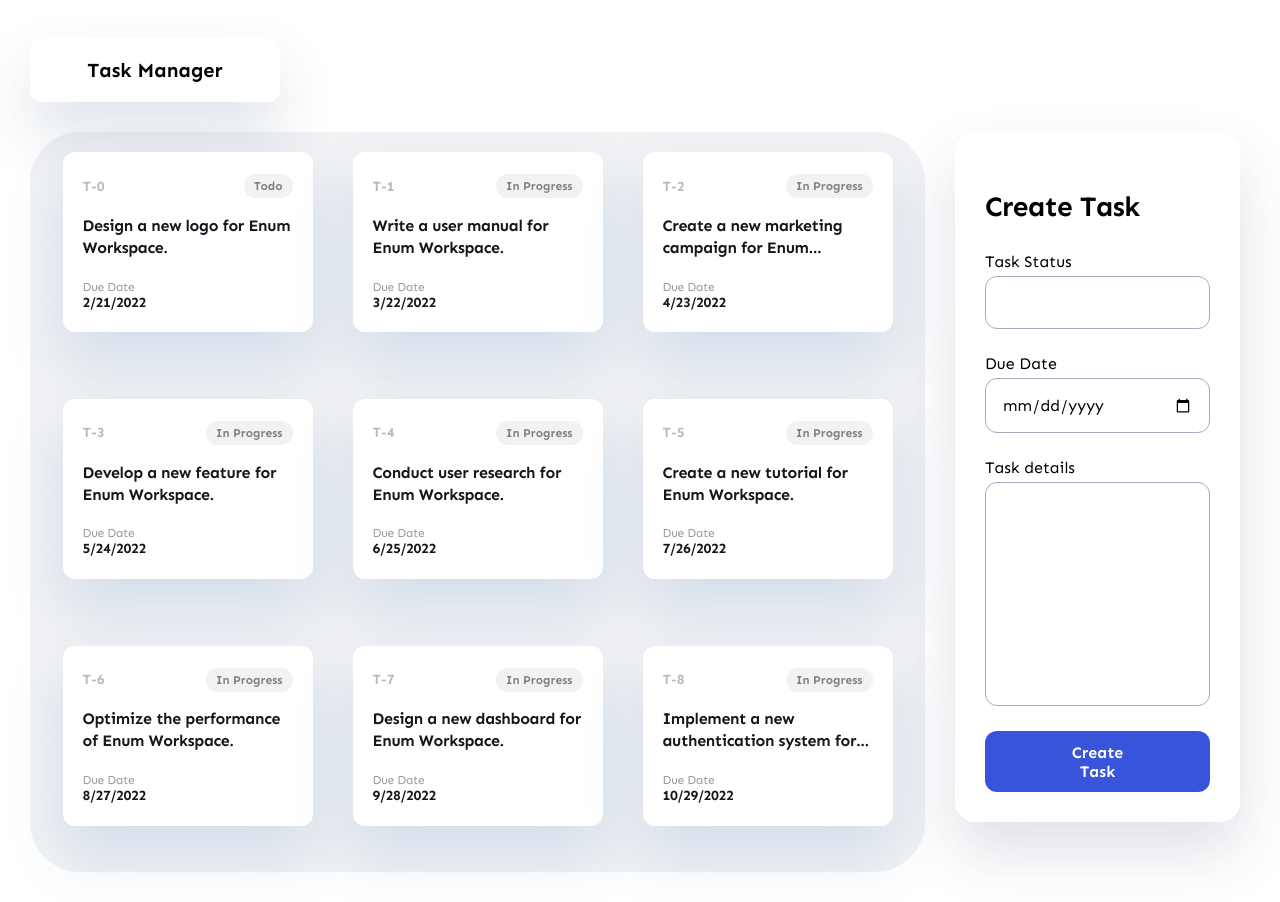
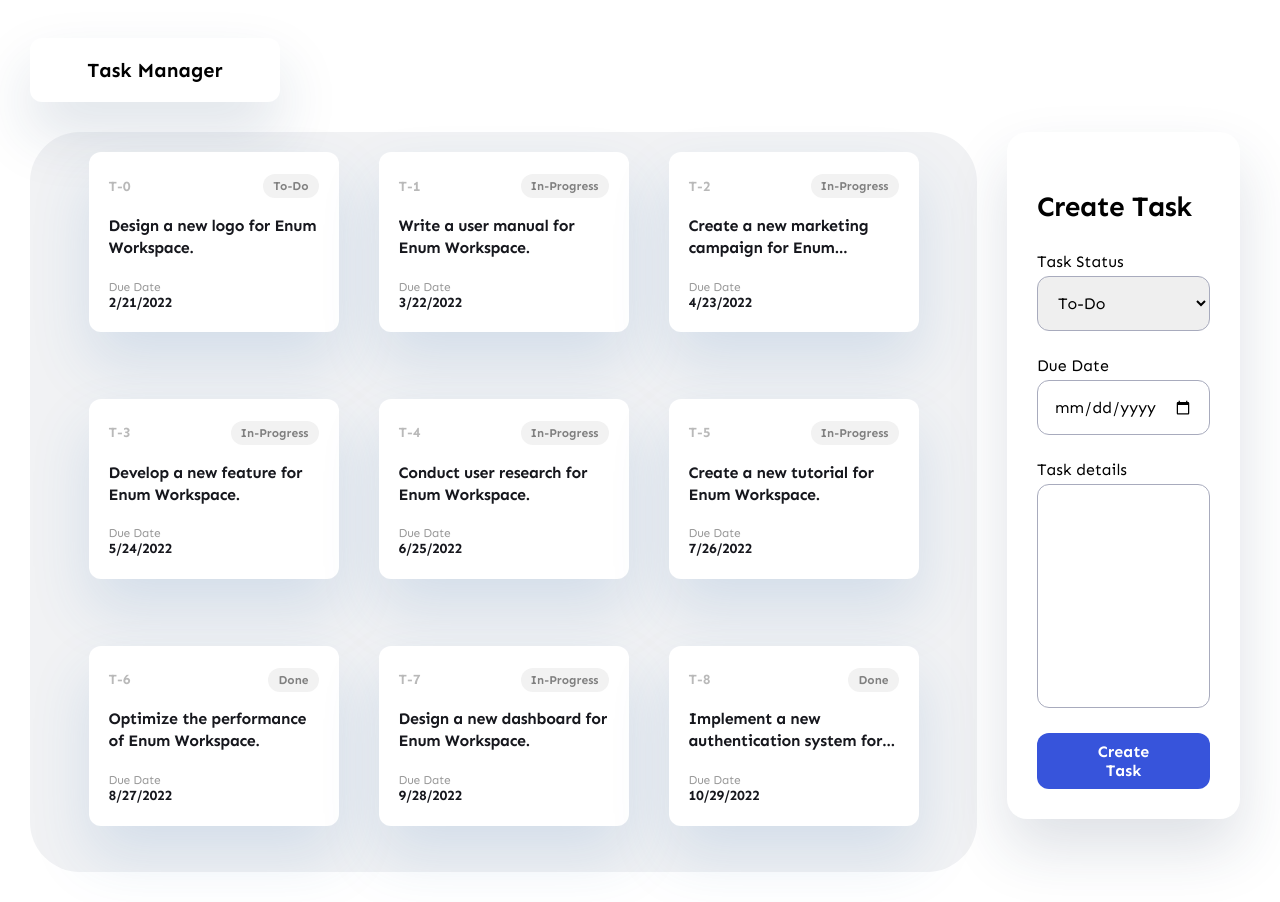
Before and after one commit to DANIEL886886/Sprint16, a React (Create React App) app in the folder ex1/TaskManager/: page / in a window 1280 px wide. Built offline with nearby package versions, Linux system fonts and the light colour scheme.

Commit message:
1. added status choice list for TaskForm & TaskCard / 2. added synced local storage in the data.jsx file / 3. added functionality to edit both status & task msg

```diff
--- a/ex1/TaskManager/package.json
+++ b/ex1/TaskManager/package.json
@@ -10,6 +10,7 @@
     "react": "^18.2.0",
     "react-dom": "^18.2.0",
     "react-scripts": "^5.0.1",
+    "uuid": "^10.0.0",
     "web-vitals": "^2.1.4"
   },
   "scripts": {
--- a/ex1/TaskManager/src/App.jsx
+++ b/ex1/TaskManager/src/App.jsx
@@ -1,17 +1,63 @@
 import "./App.css";
-import React, {useState} from "react";
-import { data } from "./components/AppData/Data";
+import React, { useState, useEffect } from "react";
+import { data as initialData } from "./components/AppData/Data";
 import TaskCard from "./components/TaskCard/TaskCard";
 import TaskForm from "./components/TaskForm/TaskForm";
 
+// Helper functions to handle localStorage
+const loadTasksFromLocalStorage = () => {
+	const tasks = localStorage.getItem("tasks");
+	return tasks
+		? JSON.parse(tasks, (key, value) => {
+				// Revive Date objects
+				if (key === "dueDate") return new Date(value);
+				return value;
+		  })
+		: initialData;
+};
+
+const saveTasksToLocalStorage = (tasks) => {
+	localStorage.setItem("tasks", JSON.stringify(tasks));
+};
+
+// Custom ID generator
+const generateTaskId = (taskList) => {
+	const maxId = taskList.reduce((max, task) => {
+		const taskId = parseInt(task.id.split("-")[1], 10);
+		return taskId > max ? taskId : max;
+	}, 0);
+	return `T-${maxId + 1}`;
+};
+
 function App() {
-const [taskList, setTaskList] = useState(data);
+	const [taskList, setTaskList] = useState(loadTasksFromLocalStorage);
+	const [counter, setCounter] = useState(loadTasksFromLocalStorage().length);
+
+	useEffect(() => {
+		saveTasksToLocalStorage(taskList);
+	}, [taskList]);
 
 	const onDeleteTask = (id) => {
-  setTaskList(taskList.filter((task) => task.id !== id));
+		setTaskList((prevState) => {
+			const newTaskList = prevState.filter((task) => task.id !== id);
+			setCounter(newTaskList.length);
+			return newTaskList.map((task, index) => ({
+				...task,
+				id: `T-${index + 1}`,
+			}));
+		});
 	};
 
-const onEditTask = (id, updatedTaskDetails) => {
+	const addNewTask = (formData) => {
+		const dueDate = new Date(formData.dueDate);
+		setTaskList((prevState) => [
+			...prevState,
+			{ ...formData, dueDate, id: `T-${prevState.length + 1}` },
+		]);
+		setCounter((prevState) => prevState + 1);
+	};
+
+	const onEditTask = (id, updatedTaskDetails, updatedTaskStatus) => {
 		if (!updatedTaskDetails.trim()) {
 			console.error("Cannot update task with empty details");
 			return;
@@ -19,24 +65,15 @@ const onEditTask = (id, updatedTaskDetails) => {
 		setTaskList((prevState) =>
 			prevState.map((task) => {
 				if (task.id === id) {
-				return { ...task, details: updatedTaskDetails };
+					return {
+						...task,
+						details: updatedTaskDetails,
+						status: updatedTaskStatus,
+					};
 				}
 				return task;
 			})
 		);
-};
-
-const addNewTask = (formData) => {
- // console.log("task from APP.js: ", formData);
- setTaskList((prevState) => [
-   ...prevState,
-  {
-   ...formData,
-  dueDate: new Date(formData.dueDate),
-  id: "T-" + prevState.length,
-  },
-]);
-// console.log(setTaskList);
 	};
 
 	const [focusTaskId, setFocusTaskId] = useState("");
@@ -44,15 +81,15 @@ const [focusTaskId, setFocusTaskId] = useState("");
 	return (
 		<div className="app-container">
 			<div className="app-content">
-  {taskList.map((props, index) => (
+				{taskList.map((task) => (
 					<TaskCard
-   isFocused={focusTaskId === props.id}
-   markAsFocus={() => setFocusTaskId(props.id)}
-   key={index}
-   id={props.id}
-   status={props.status}
-   details={props.details}
-   dueDate={props.dueDate}
+						isFocused={focusTaskId === task.id}
+						markAsFocus={() => setFocusTaskId(task.id)}
+						key={task.id} // Use unique id as key
+						id={task.id}
+						status={task.status}
+						details={task.details}
+						dueDate={task.dueDate} // Pass Date object directly
 						onDeleteTask={onDeleteTask}
 						onEditTask={onEditTask}
 					/>
--- a/ex1/TaskManager/src/components/AppData/Data.jsx
+++ b/ex1/TaskManager/src/components/AppData/Data.jsx
@@ -4,55 +4,55 @@ export const data = [
 	{
 		id: "T-0",
 		details: "Design a new logo for Enum Workspace.",
-		status: "Todo",
+		status: "To-Do",
 		dueDate: new Date(2022, 1, 21),
 	},
 	{
 		id: "T-1",
 		details: "Write a user manual for Enum Workspace.",
-		status: "In Progress",
+		status: "In-Progress",
 		dueDate: new Date(2022, 2, 22),
 	},
 	{
 		id: "T-2",
 		details: "Create a new marketing campaign for Enum Workspace.",
-		status: "In Progress",
+		status: "In-Progress",
 		dueDate: new Date(2022, 3, 23),
 	},
 	{
 		id: "T-3",
 		details: "Develop a new feature for Enum Workspace.",
-		status: "In Progress",
+		status: "In-Progress",
 		dueDate: new Date(2022, 4, 24),
 	},
 	{
 		id: "T-4",
 		details: "Conduct user research for Enum Workspace.",
-		status: "In Progress",
+		status: "In-Progress",
 		dueDate: new Date(2022, 5, 25),
 	},
 	{
 		id: "T-5",
 		details: "Create a new tutorial for Enum Workspace.",
-		status: "In Progress",
+		status: "In-Progress",
 		dueDate: new Date(2022, 6, 26),
 	},
 	{
 		id: "T-6",
 		details: "Optimize the performance of Enum Workspace.",
-		status: "In Progress",
+		status: "Done",
 		dueDate: new Date(2022, 7, 27),
 	},
 	{
 		id: "T-7",
 		details: "Design a new dashboard for Enum Workspace.",
-		status: "In Progress",
+		status: "In-Progress",
 		dueDate: new Date(2022, 8, 28),
 	},
 	{
 		id: "T-8",
 		details: "Implement a new authentication system for Enum Workspace.",
-		status: "In Progress",
+		status: "Done",
 		dueDate: new Date(2022, 9, 29),
 	},
 ];
--- a/ex1/TaskManager/src/components/TaskCard/TaskCard.css
+++ b/ex1/TaskManager/src/components/TaskCard/TaskCard.css
@@ -19,7 +19,9 @@
   height:60px;
   width: 200px;
   max-height: 60px;
+  min-height: 60px;
   max-width: 200px;
+  min-width: 200px;
   display: block;
   padding: 0px 0px;
   background: #fdfdfd;
@@ -31,6 +33,25 @@
   border-color: #00000000;
   outline: none;
 }
+
+/* .card-header textarea {
+  height:20px;
+  width: 170px;
+  max-height: 20px;
+  min-height: 20px;
+  max-width: 170px;
+  min-width: 170px;
+  display: block;
+  padding: 0px 0px;
+  background: #fdfdfd;
+  border-color: #00000000;
+  color:#16171d;
+  }
+
+.card-header textarea:focus {
+  border-color: #00000000;
+  outline: none;
+} */
 
 .card-header {
   display: flex;
@@ -121,3 +142,37 @@
   border-style: solid;
   animation: border-animation 2s linear infinite;
 }
+
+.card-header select {
+  appearance: none;
+  background-color: #fff !important;
+  border: 1px solid #ddd;
+  border-radius: 5px;
+  padding: 0px 4px ;
+  width: 170px;
+  height: 20px;
+  cursor: pointer;
+}
+
+.card-header select:focus {
+  outline: none;
+  border-color: #0105fc;
+  border-width: 2px;
+  box-shadow: 0 0 10px rgba(0, 0, 0, 0.1);
+}
+
+.card-header select option {
+  padding: 10px;
+}
+
+.card-header select option:hover {
+  background-color: #f0f0f0;
+}
+
+.card-header select option:selected {
+  background-color: #ddd;
+}
+
+.card-header select option.selected {
+  background-color: #dcdcfc;; /* Change background color of selected option */
+}
--- a/ex1/TaskManager/src/components/TaskCard/TaskCard.jsx
+++ b/ex1/TaskManager/src/components/TaskCard/TaskCard.jsx
@@ -4,7 +4,6 @@ import DateContainer from "../DateContainer/DateContainer";
 import React, { useState } from "react";
 
 function TaskCard(props) {
-	const [taskId, setTaskId] = useState(props.id);
 	const [isEditMode, setIsEditMode] = useState(false);
 	const [editedTaskDetails, setEditedTaskDetails] = useState(props.details);
 	const [editedTaskStatus, setEditedTaskStatus] = useState(props.status);
@@ -21,6 +20,9 @@ function TaskCard(props) {
 
 	const handleSaveChanges = (e) => {
 		e.stopPropagation();
+		console.log("Saving changes on TaskCard no:", props.id);
+		console.log("Saving changes with new status:", editedTaskStatus);
+		console.log("Saving changes with new details:", editedTaskDetails);
 		props.onEditTask(props.id, editedTaskDetails, editedTaskStatus);
 		setIsEditMode(false);
 	};
@@ -45,15 +47,46 @@ function TaskCard(props) {
 	return (
 		<div className={`card-wrapper ${focusedClass}`} onClick={setFocused}>
 			<div className="card-header">
-				<p className="task-id">{taskId}</p>
+				<p className="task-id">{props.id}</p>
 				{isEditMode ? (
 					<select
-						value={editedTaskStatus}
+						defaultValue={editedTaskStatus}
 						onChange={handleStatusChange}
 					>
-						<option value="todo">To-Do</option>
-						<option value="in-progress">In Progress</option>
-						<option value="done">Done</option>
+						<option
+							value="To-Do"
+							className={
+								editedTaskStatus === "To-Do" ? "selected" : ""
+							}
+						>
+							To-Do
+						</option>
+						<option
+							value="In-Progress"
+							className={
+								editedTaskStatus === "In-Progress"
+									? "selected"
+									: ""
+							}
+						>
+							In-Progress
+						</option>
+						<option
+							value="Urgent"
+							className={
+								editedTaskStatus === "Urgent" ? "selected" : ""
+							}
+						>
+							Urgent
+						</option>
+						<option
+							value="Done"
+							className={
+								editedTaskStatus === "Done" ? "selected" : ""
+							}
+						>
+							Done
+						</option>
 					</select>
 				) : (
 					<Badge status={props.status} />
@@ -63,10 +96,9 @@ function TaskCard(props) {
 			<div className="card-content">
 				{isEditMode ? (
 					<textarea
+						defaultValue={editedTaskDetails}
 						onChange={(e) => setEditedTaskDetails(e.target.value)}
-					>
-						{editedTaskDetails}
-					</textarea>
+					></textarea>
 				) : (
 					<p>{props.details}</p>
 				)}
@@ -88,7 +120,7 @@ function TaskCard(props) {
 								className="task-btn-save"
 								onClick={handleSaveChanges}
 							>
-								✔️
+								✅
 							</button>
 							<button
 								className="task-btn-cancel"
--- a/ex1/TaskManager/src/components/TaskForm/TaskForm.jsx
+++ b/ex1/TaskManager/src/components/TaskForm/TaskForm.jsx
@@ -1,18 +1,18 @@
-import "./TaskForm.css"
-import React, { useState } from "react";
+import "./TaskForm.css";
+import { useState, useEffect } from "react";
 
 function TaskForm(props) {
 	const initialFormData = {
-  status:"",
+		status: "To-Do",
 		dueDate: "",
 		details: "",
 	};
 
- const [formData, setFormData] = useState({
-  status: "",
-  dueDate: "",
-  details: "",
- });
+	const [formData, setFormData] = useState(initialFormData);
+
+	useEffect(() => {
+		setFormData(initialFormData);
+	}, []);
 
 	const handleInputChange = (event) => {
 		setFormData((prevState) => ({
@@ -23,7 +23,7 @@ function TaskForm(props) {
 
 	const handleSubmit = (event) => {
 		event.preventDefault();
-  console.log("FormData is : ", formData)
+		console.log("FormData is : ", formData);
 		setFormData({ ...initialFormData });
 		props.addNewTask(formData);
 	};
@@ -33,13 +33,16 @@ function TaskForm(props) {
 			<form onSubmit={handleSubmit}>
 				<div className="form-row">
 					<label>Task Status</label>
-    <input
-     value={formData.status}
+					<select
+						defaultValue={formData.status}
 						name="status"
 						onChange={handleInputChange}
 						className="input-primary"
-     type="text"
-    />
+					>
+						<option value="To-Do">To-Do</option>
+						<option value="In-Progress">In-Progress</option>
+						<option value="Urgent">Urgent</option>
+					</select>
 				</div>
 
 				<div className="form-row">
```
Also changed, not shown: 1 other file (tests, documents, lock files or other folders). Lines whose indentation alone changed are shown as unchanged.
